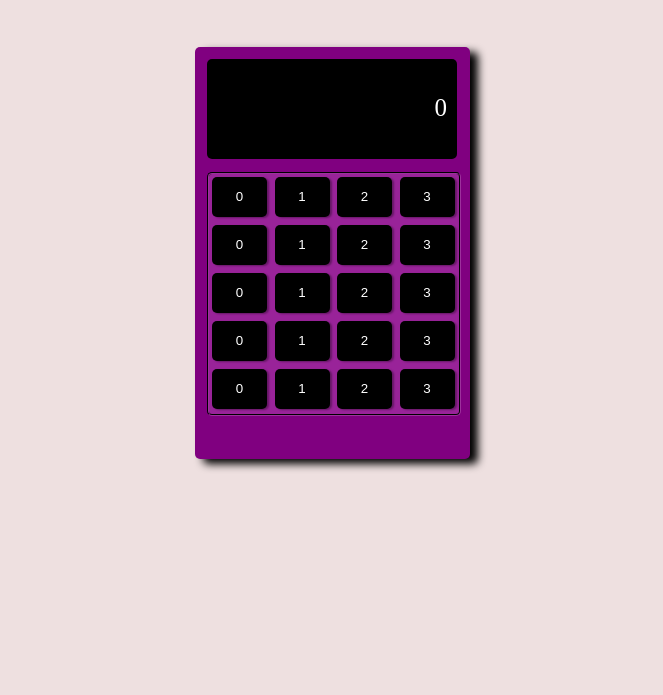
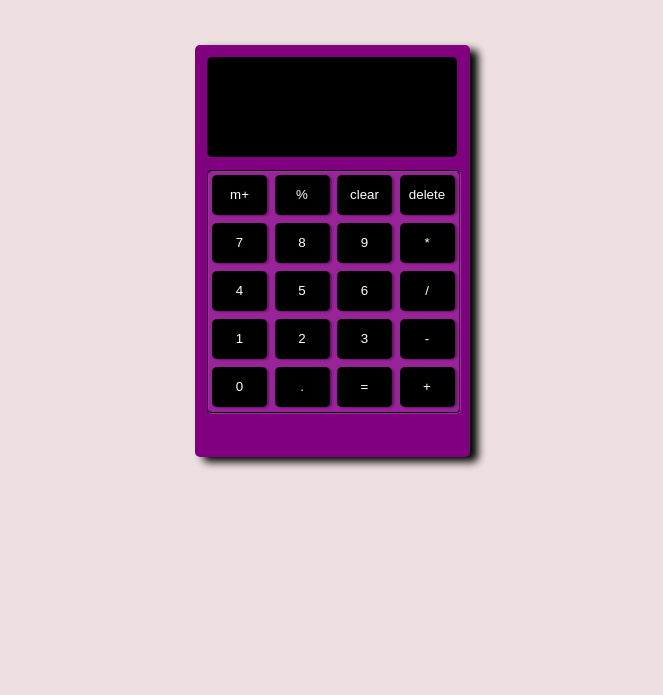
Before and after one commit to bidemidone1/Calculator, a plain HTML site: page index.html in a window 1280 px wide. Shown: the part 105-800 px from the top of the page, without its empty margins (308-971 px from the left). Drawn offline with Linux system fonts and the light colour scheme.

Commit message:
Add files via upload

```diff
--- a/index.html
+++ b/index.html
@@ -11,31 +11,32 @@
     <div class="header"><h1>Adele's Basic Calculator</h1></div>
     <div class="calc">
         <div class="display">
-            <div class="text">0</div>
+            <div class="text"></div>
         </div>
         <div class="buttons">
-            <button>0</button>
+            <button>m+</button>
+            <button>%</button>
+            <button>clear</button>
+            <button>delete</button>
+            <button>7</button>
+            <button>8</button>
+            <button>9</button>
+            <button>*</button>
+            <button>4</button>
+            <button>5</button>
+            <button>6</button>
+            <button>/</button>
             <button>1</button>
             <button>2</button>
             <button>3</button>
+            <button>-</button>
             <button>0</button>
-            <button>1</button>
-            <button>2</button>
-            <button>3</button>
-            <button>0</button>
-            <button>1</button>
-            <button>2</button>
-            <button>3</button>
-            <button>0</button>
-            <button>1</button>
-            <button>2</button>
-            <button>3</button>
-            <button>0</button>
-            <button>1</button>
-            <button>2</button>
-            <button>3</button>
+            <button>.</button>
+            <button>=</button>
+            <button>+</button>
         </div>
     </div>
+    <script src="script.js"></script>
 </body>
 
 </html> <!-- closing of the html -->
--- a/script.js
+++ b/script.js
@@ -0,0 +1,28 @@
+// elements needed to work with HTML
+const display = document.querySelector(".text")
+const buttons = document.querySelectorAll("button")
+
+buttons.forEach(button => button.addEventListener("click", function(e){
+    switch(e.target.innerText) {
+        case "clear":
+            display.innerText = "";
+            break; //stopping point
+
+        case "delete":
+            display.innerText = display.innerText.slice(length, -1)
+            break;
+
+        case "=":
+            try{
+                display.innerText = eval(display.innerText)
+                break;
+            }
+            catch{
+                display.innerText = "Error"
+                break;
+            }
+
+        default:
+            display.innerText += e.target.innerText;
+    }
+}))
--- a/styles.css
+++ b/styles.css
@@ -50,7 +50,7 @@ button {
     border-radius: 5px;
     box-shadow: 2px 1px 2px #00000059;
     cursor: pointer;
-    transition: ease-in-out 250ms;
+    /* transition: ease-in-out 250ms; */
 }
 
 button:hover {
@@ -65,5 +65,6 @@ button:hover {
     text-align: center;
     border-bottom: solid 5px purple;
     border-top: solid 5px purple;
-    font-family: 'Trebuchet MS', 'Lucida Sans Unicode', 'Lucida Grande', 'Lucida Sans', Arial, sans-serif;
+    font-family: Impact, Haettenschweiler, 'Arial Narrow Bold', sans-serif;
+    font-family: 'Times New Roman', Times, serif;
 }
```
